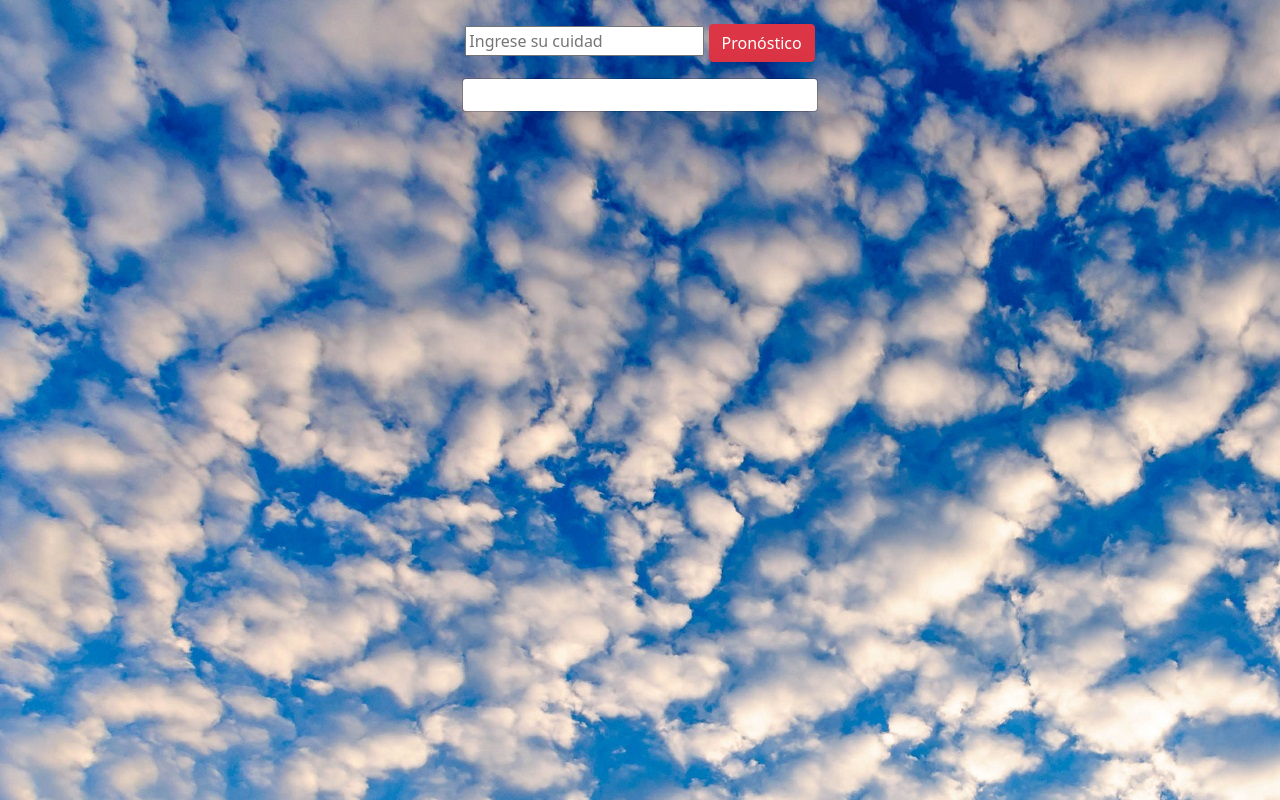
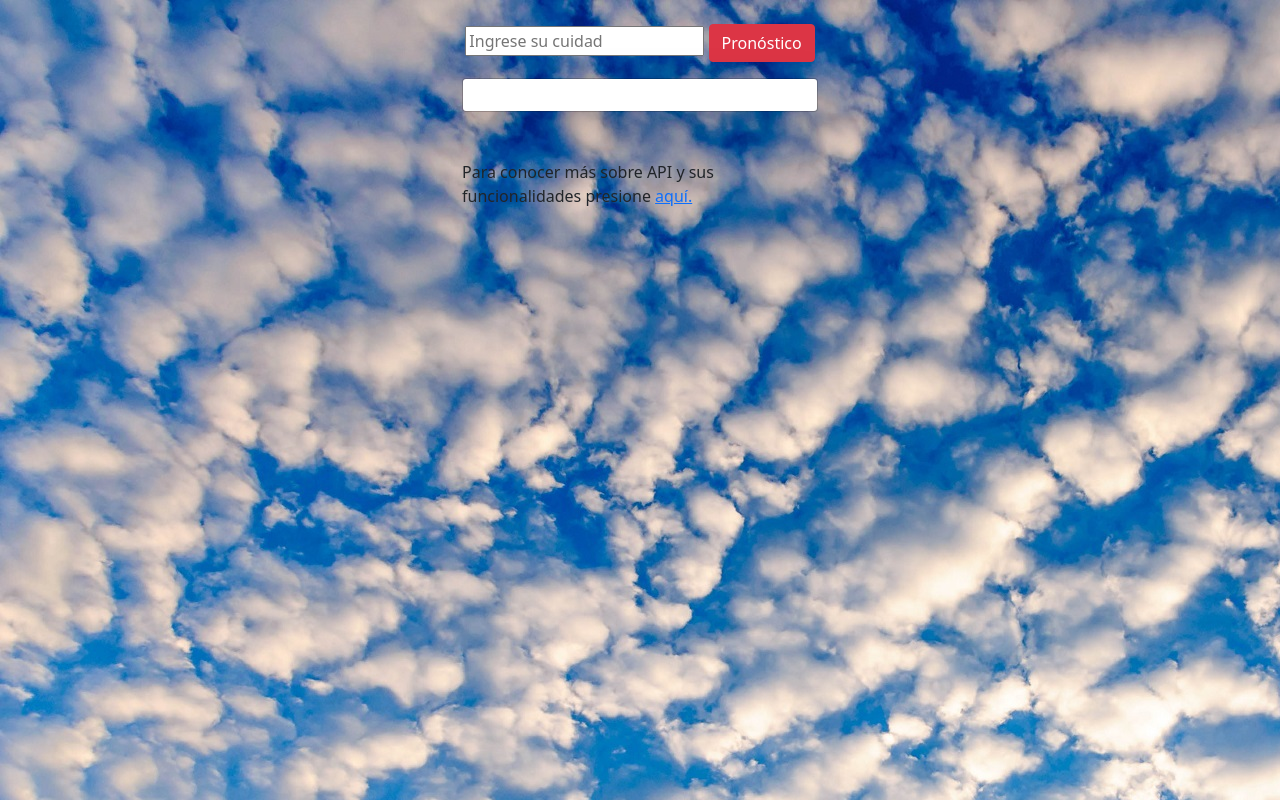
Before and after one commit to floestimi/taller-apis, a plain HTML site: page index.html in a window 1280 px wide. Drawn offline with nearby package versions, Linux system fonts and the light colour scheme.

Commit message:
finished?

```diff
--- a/index.html
+++ b/index.html
@@ -16,7 +16,7 @@
 <body>
     <div class="container">
         <div class="row">
-            <div class="col-md-4 m-auto  justify-content-center align-content-center">
+            <div class="col-4 m-auto justify-content-center align-content-center">
                 <br>
                 <form action="" id="form" class="text-center">
                     <input type="text" id="ciudad" placeholder="Ingrese su cuidad">
@@ -27,6 +27,9 @@
                 </p>
                 <div class="modal-content shadow-lg p-3 mb-5 bg-body-tertiary rounded" id="infoCiudad">
                 </div>
+                <p> Para conocer más sobre API y sus funcionalidades presione
+                    <a href="./resumenApi.png">aquí.</a>
+                </p>
             </div>
         </div>
     </div>
--- a/index.js
+++ b/index.js
@@ -31,7 +31,10 @@ function showData(a){
     let info = document.getElementById('infoCiudad');
     info.innerHTML= `
     <div class="text-center">
+        <img src="./giphy.gif" height="200px" width="200px">
+        <br>
         <h3>Estado del tiempo en ${a["name"]}</h3>
+        <hr>
         <p>La temperatura es de ${a["main"]["temp"]}°C</p>
         <p>La sensación térmica es de ${a["main"]["feels_like"]}°C</p>
         <p>La humedad es de ${a["main"]["humidity"]}%</p>
```
Also changed, not shown: resumenApi.png (added).
